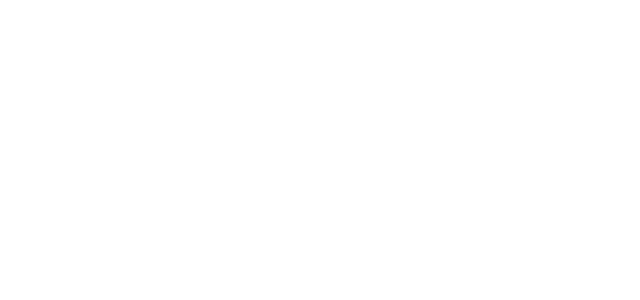
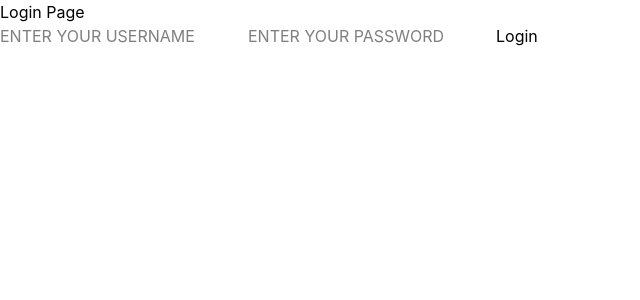
Before and after one commit to botislive/sac, a React (Vite) app: page /login in a window 1280 px wide. Before the commit this address had no page. Shown: the top 300 px of the page, without its empty margins (0-640 px from the left). Built offline with nearby package versions, Linux system fonts and the light colour scheme.

Commit message:
added a login page

```diff
--- a/src/atoms/userAtom.js
+++ b/src/atoms/userAtom.js
@@ -9,6 +9,7 @@
     year: "III",
     branch: "CSE",
     phone: "6301537173",
+    events:["event_ID_1", "event_ID_2"]
 },
    {
     name: "Likitha",
--- a/src/main.jsx
+++ b/src/main.jsx
@@ -7,6 +7,7 @@
 import Events from './pages/Events.jsx'
 import Members from './pages/Members.jsx'
 import Details from './pages/Details.jsx'
+import Login from './pages/Login.jsx'
 
 createRoot(document.getElementById('root')).render(
     <>
@@ -17,6 +18,7 @@
                 <Route path='/events' element={<Events/>}/>
                 <Route path='/members' element={<Members/>}/>
                 <Route path='/details/:event_id' element={<Details/>}/>
+                <Route path='/login' element={<Login/>}/>
             </Routes>
         </BrowserRouter>
     </>
--- /dev/null
+++ b/src/pages/Login.jsx
@@ -0,0 +1,30 @@
+import { useState } from "react"
+
+
+function Login() {
+
+    const [username,setUsername]=useState('')
+    const [password,setPassword]=useState('')
+
+const submithandler=()=>{
+
+}
+
+  return (
+    <div>
+        <div>
+            <h1>Login Page</h1>
+        </div>
+
+        <div>
+            <form onSubmit={submithandler}>
+                <input value={username} onChange={(e)=>setUsername(e.target.value)} type="text" placeholder='ENTER YOUR USERNAME' />
+                <input value={password} onChange={(e)=>setPassword(e.target.value)} type="password" placeholder='ENTER YOUR PASSWORD'/>
+                <button type='submit'>Login</button>
+            </form>
+        </div>
+    </div>
+  )
+}
+
+export default Login
```
